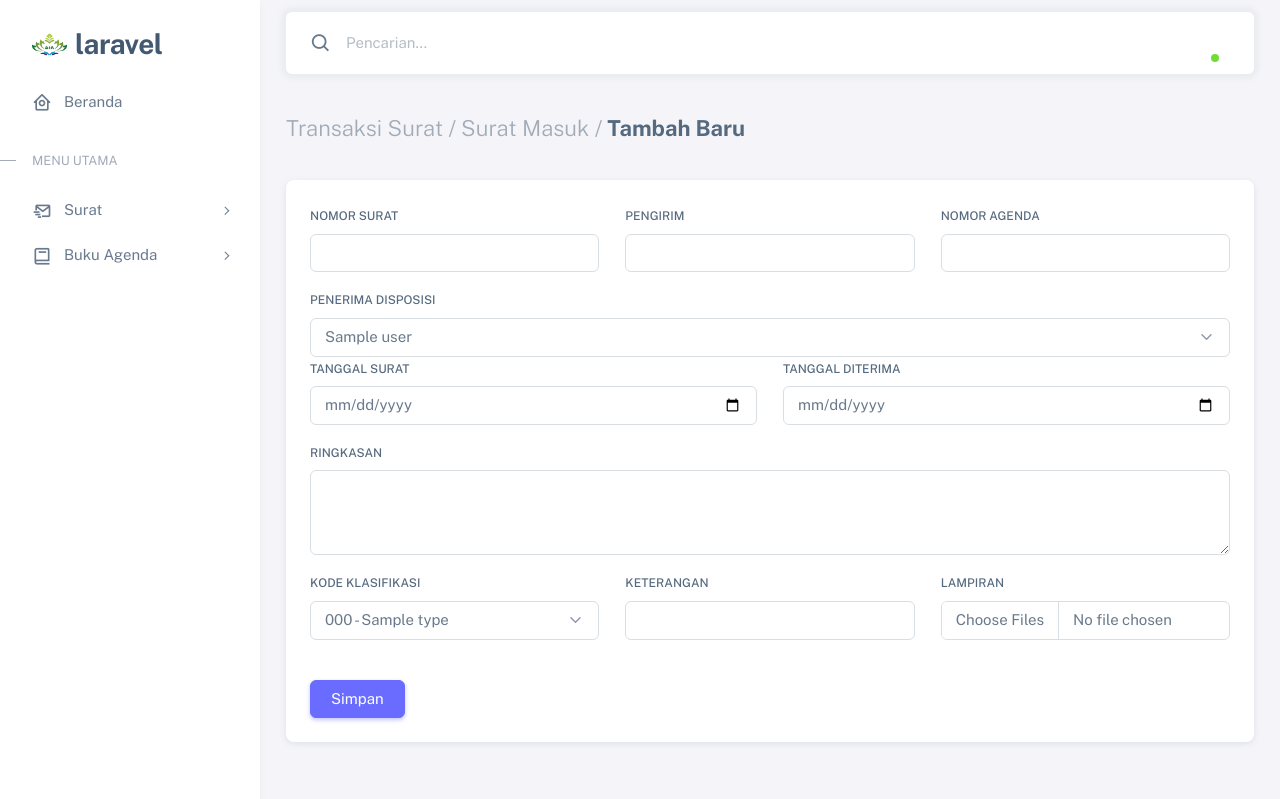
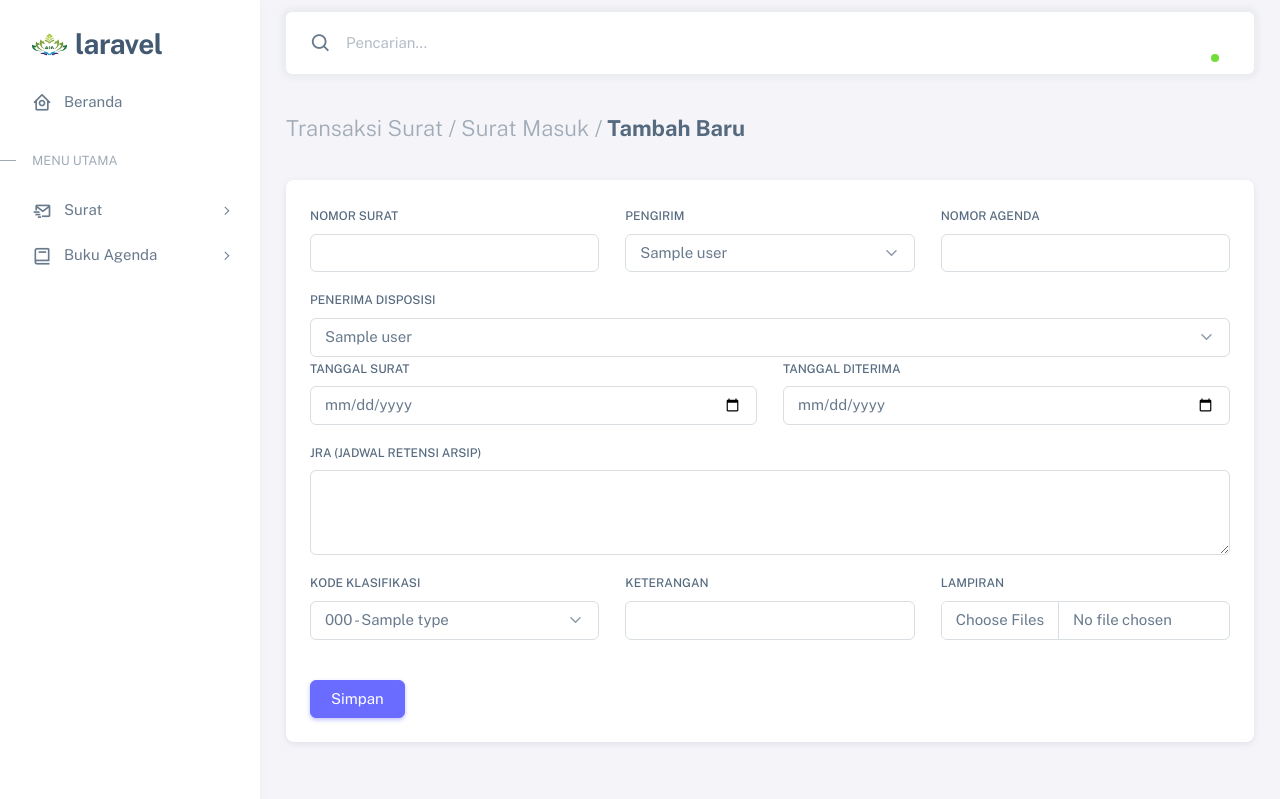
Before and after one commit to recchan13/tata-persuratan, a Laravel app: template resources/views/pages/transaction/incoming/create.blade.php in a window 1280 px wide. Shown: the top 799 px of the page. Run offline with Laravel 9, Linux system fonts and the light colour scheme; the template is opened without the code that fills it: most values are stand-ins (such as "Sample title", 1, 10 or a date in 2020); data that the repository does not hold is empty; parts of the project's set-up code (start-up, migrations or seed data) failed here and were passed over.

Commit message:
fix something

```diff
--- a/app/Models/Letter.php
+++ b/app/Models/Letter.php
@@ -65,7 +65,10 @@ class Letter extends Model
     }
 
     public function scopeUser($query, $user_id) {
-        return $query->where('user_id', $user_id);
+        // return $query->where('user_id', $user_id);
+        return $query->where('user_id', $user_id)
+                    ->orwhere('disposition_user_id', $user_id);
+
     }
 
     public function scopeType($query, LetterType $type)
--- a/lang/en/model.php
+++ b/lang/en/model.php
@@ -8,7 +8,7 @@ return [
         'reference_number' => 'Reference Number',
         'letter_date' => 'Letter Date',
         'received_date' => 'Received Date',
-        'description' => 'Brief Contents',
+        'description' => 'JRA (Jadwal Retensi Arsip)',
         'note' => 'Note',
         'dispose' => 'Dispose',
         'attachment' => 'Attachment',
--- a/lang/id/footer.php
+++ b/lang/id/footer.php
@@ -1,5 +1,5 @@
 <?php
 
 return [
-    'made_by' => 'dibuat dengan 🫶 oleh',
+    'made_by' => 'dibuat oleh',
 ];
--- a/lang/id/model.php
+++ b/lang/id/model.php
@@ -8,7 +8,7 @@ return [
         'reference_number' => 'Nomor Surat',
         'letter_date' => 'Tanggal Surat',
         'received_date' => 'Tanggal Diterima',
-        'description' => 'Ringkasan',
+        'description' => 'JRA (Jadwal Retensi Arsip)',
         'note' => 'Keterangan',
         'dispose' => 'Disposisi Surat',
         'attachment' => 'Lampiran',
--- a/resources/views/pages/transaction/incoming/create.blade.php
+++ b/resources/views/pages/transaction/incoming/create.blade.php
@@ -18,7 +18,18 @@
                     <x-input-form name="reference_number" :label="__('model.letter.reference_number')"/>
                 </div>
                 <div class="col-sm-12 col-12 col-md-6 col-lg-4">
-                    <x-input-form name="from" :label="__('model.letter.from')"/>
+                    {{-- <x-input-form name="from" :label="__('model.letter.from')"/> --}}
+                    <label for="from"
+                        class="form-label">{{ __('model.letter.from') }}</label>
+                        <select class="form-select" id="from" name="from">
+                            @foreach($users as $user)
+                                <option
+                                    value="{{ $user->name }}"
+                                    @selected(old('from') == $user->name)>
+                                    {{ $user->name}}
+                                </option>
+                            @endforeach
+                        </select>
                 </div>
                 <div class="col-sm-12 col-12 col-md-6 col-lg-4">
                     <x-input-form name="agenda_number" :label="__('model.letter.agenda_number')"/>
```
